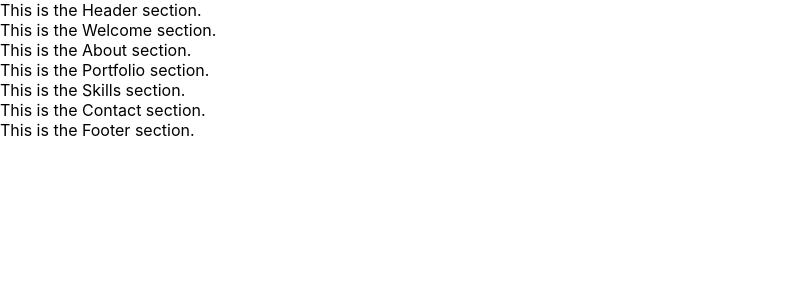
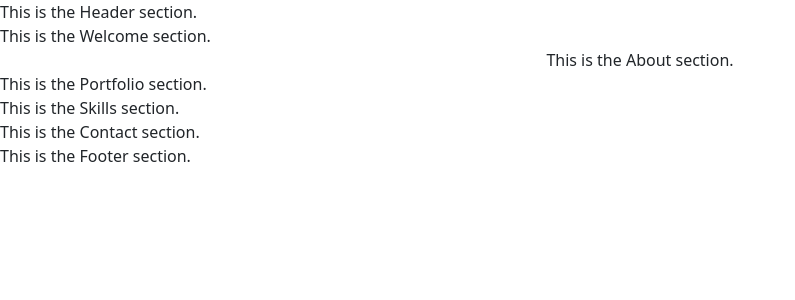
Before and after one commit to mandocino/Personal-Website, a React (Create React App) app in the folder website-portfolio/: page / in a window 1280 px wide. Shown: the top 300 px of the page, without its empty margins (0-795 px from the left). Built offline with nearby package versions, Linux system fonts and the light colour scheme.

Commit message:
feat: setup bootstrap
Install bootstrap and test that it is working on the root file.

```diff
--- a/website-portfolio/package.json
+++ b/website-portfolio/package.json
@@ -6,6 +6,7 @@
     "@testing-library/jest-dom": "^5.17.0",
     "@testing-library/react": "^13.4.0",
     "@testing-library/user-event": "^13.5.0",
+    "bootstrap": "^5.3.3",
     "react": "^18.3.1",
     "react-dom": "^18.3.1",
     "react-scripts": "5.0.1",
--- a/website-portfolio/src/App.js
+++ b/website-portfolio/src/App.js
@@ -7,6 +7,7 @@
 import Portfolio from "./components/Portfolio";
 import Skills from "./components/Skills";
 import Welcome from "./components/Welcome";
+import 'bootstrap/dist/css/bootstrap.min.css';
 
 function App() {
   return (
--- a/website-portfolio/src/components/About.js
+++ b/website-portfolio/src/components/About.js
@@ -2,7 +2,7 @@
 
 function About() {
   return (
-    <div>
+    <div className="text-center">
       This is the About section.
     </div>
   );
```
Also changed, not shown: 1 other file (tests, documents, lock files or other folders).
